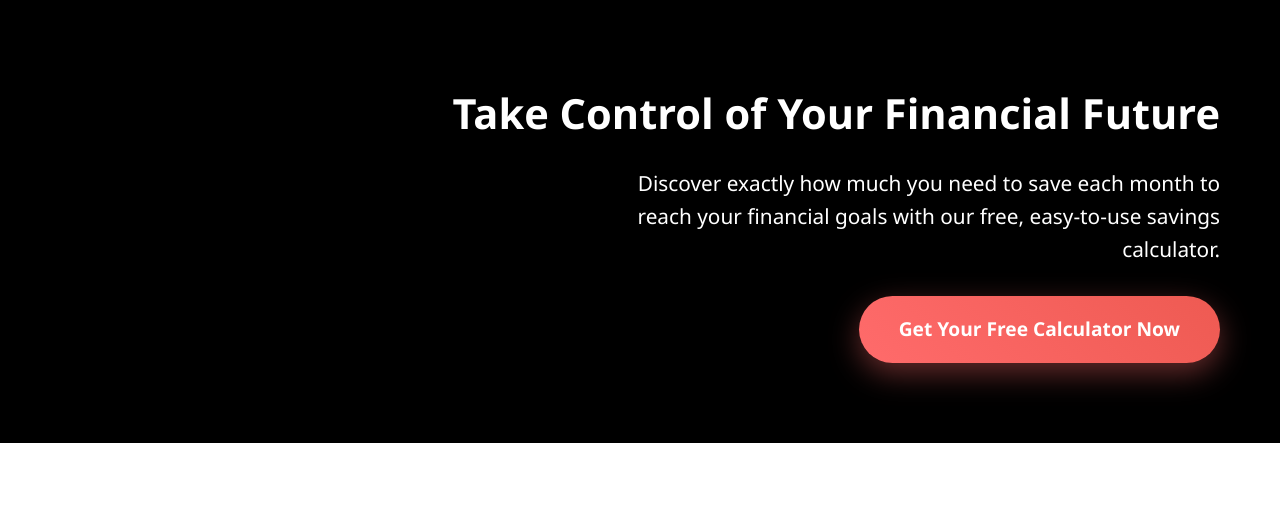
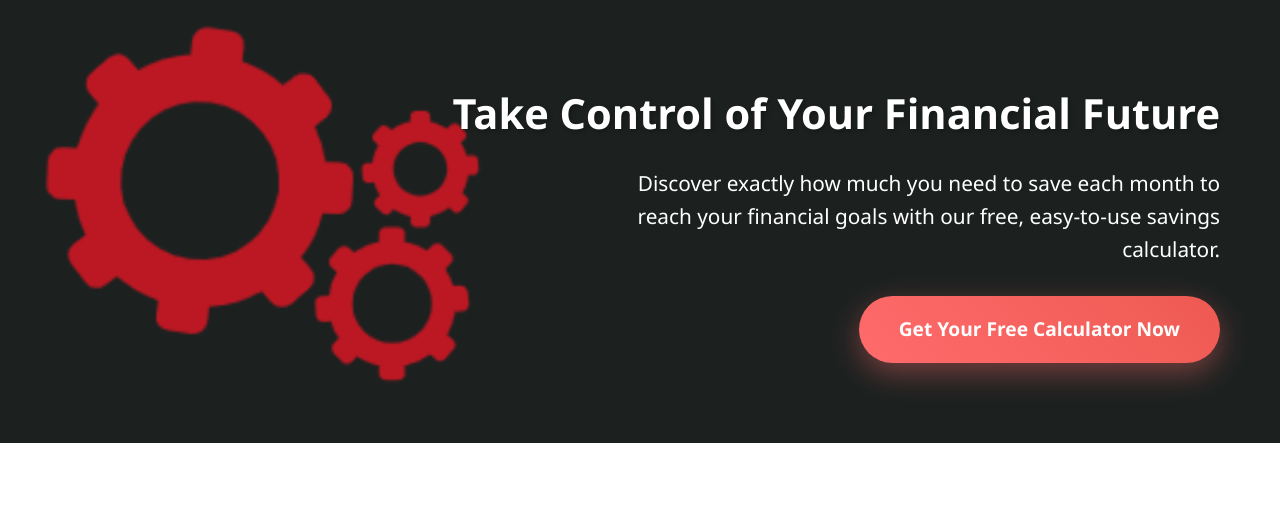
Before and after one commit to wendell-costa-barreto/calculator-landing-page, a plain HTML site: page index.html in a window 1280 px wide. Shown: the top 505 px of the page. Drawn offline with Linux system fonts and the light colour scheme; no server answers; a script that the page names is missing; a web font is replaced by a local one.

Commit message:
first commit

```diff
--- a/index.html
+++ b/index.html
@@ -41,7 +41,7 @@
             left: 0;
             right: 0;
             bottom: 0;
-            background: url('/landing/image.png');
+            background: url('/image.png');
             background-size: cover;
             background-position: center;
             z-index: 1;
```
